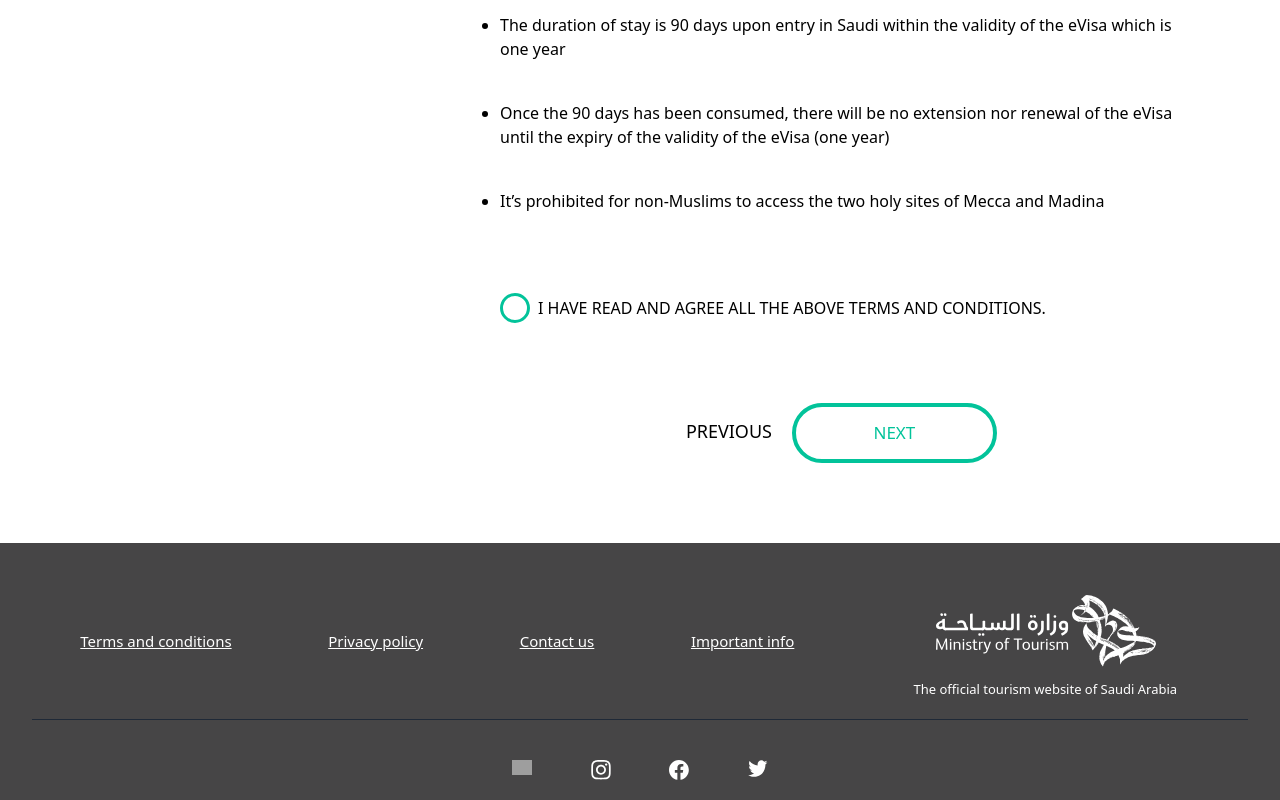
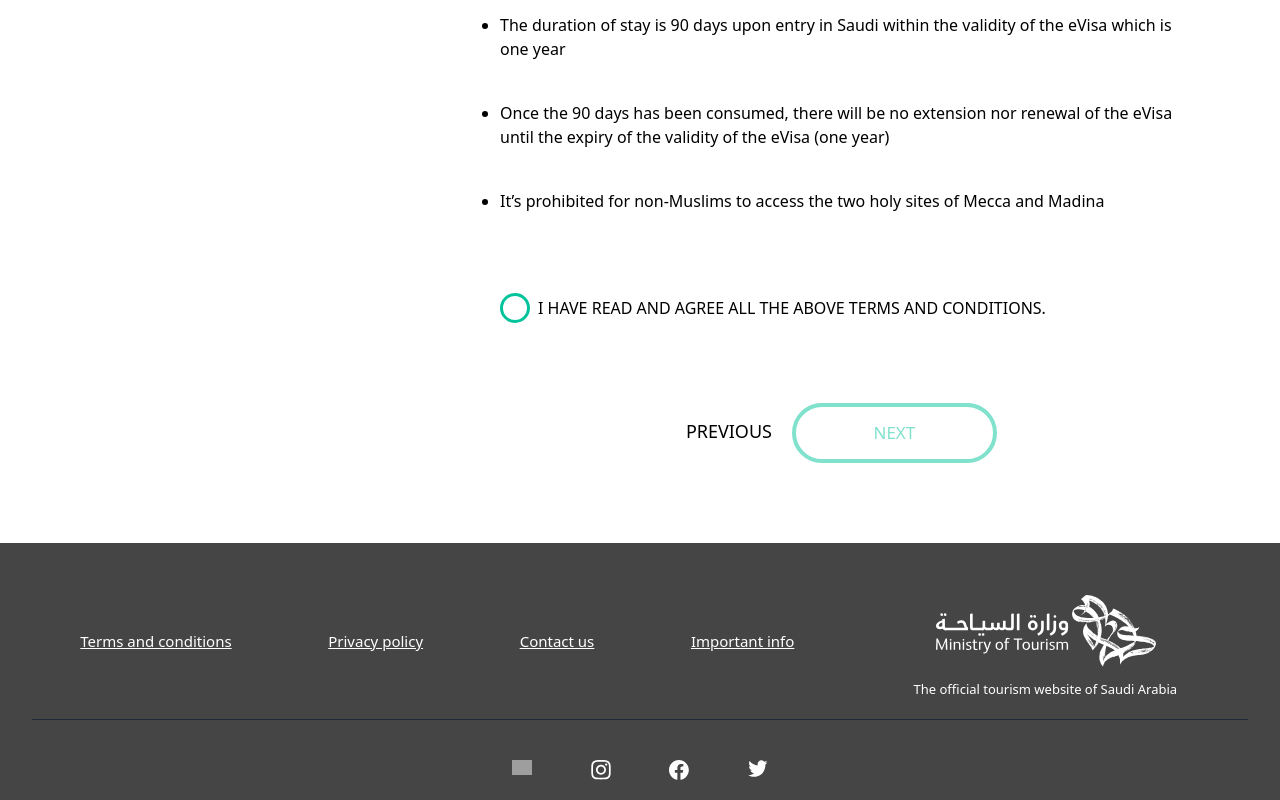
Before and after one commit to blackhorsese/saudi-evisa-main, a React (Create React App) app: page /termss in a window 1280 px wide. Shown: the part 2134-2934 px from the top of the page. Built offline with nearby package versions, Linux system fonts and the light colour scheme; grey boxes are pictures that could not be loaded.

Commit message:
Update termss.jsx

```diff
--- a/src/component/step/termss.jsx
+++ b/src/component/step/termss.jsx
@@ -1,4 +1,4 @@
-import React from "react";
+import React, { useState } from "react";
 import Navbar from "../navbar";
 import { useLocation, useNavigate } from "react-router-dom";
 import Footer from "../footer";
@@ -11,6 +11,12 @@ function Termss() {
     navigate(link);
   };
   // stepper
+
+  const [isCheckboxChecked, setIsCheckboxChecked] = useState(false);
+
+  const handleCheckboxChange = (event) => {
+    setIsCheckboxChecked(event.target.checked);
+  };
 
   return (
     <>
@@ -157,15 +163,18 @@ function Termss() {
               Mecca and Madina
             </li>
           </ul>
-
           <div className="flex mt-20">
-            <input type="checkbox" id="myCheckboxs" />
-            <p className=" ml-2 self-center">
-              {" "}
+            <input
+              required
+              type="checkbox"
+              id="myCheckboxs"
+              checked={isCheckboxChecked}
+              onChange={handleCheckboxChange}
+            />
+            <p className="ml-2 self-center">
               I HAVE READ AND AGREE ALL THE ABOVE TERMS AND CONDITIONS.
             </p>
           </div>
-
           <div className="flex justify-center my-20 ">
             <p
               onClick={() => handleNavigate("/medical")}
@@ -174,8 +183,15 @@ function Termss() {
               PREVIOUS
             </p>
             <button
-              onClick={() => handleNavigate("/review")}
-              className="ml-5 text-secondary text-[17px] border-4 border-secondary w-[30%] p-3 rounded-full  block h-[60px]  self-end"
+              onClick={() => {
+                if (isCheckboxChecked) {
+                  handleNavigate("/review");
+                }
+              }}
+              disabled={!isCheckboxChecked}
+              className={`ml-5 text-secondary text-[17px] border-4 border-secondary w-[30%] p-3 rounded-full  block h-[60px]  self-end ${
+                !isCheckboxChecked ? "opacity-50 cursor-not-allowed" : ""
+              }`}
             >
               NEXT
             </button>
```
